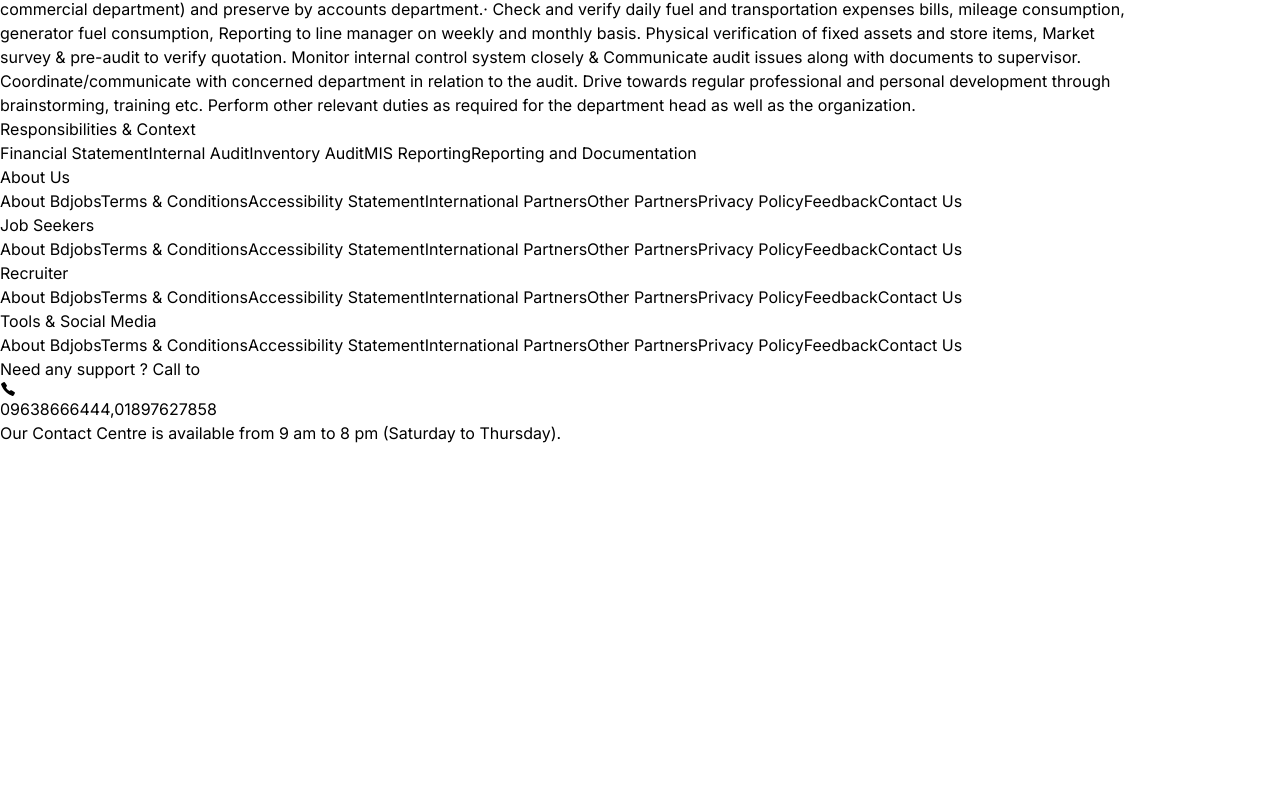
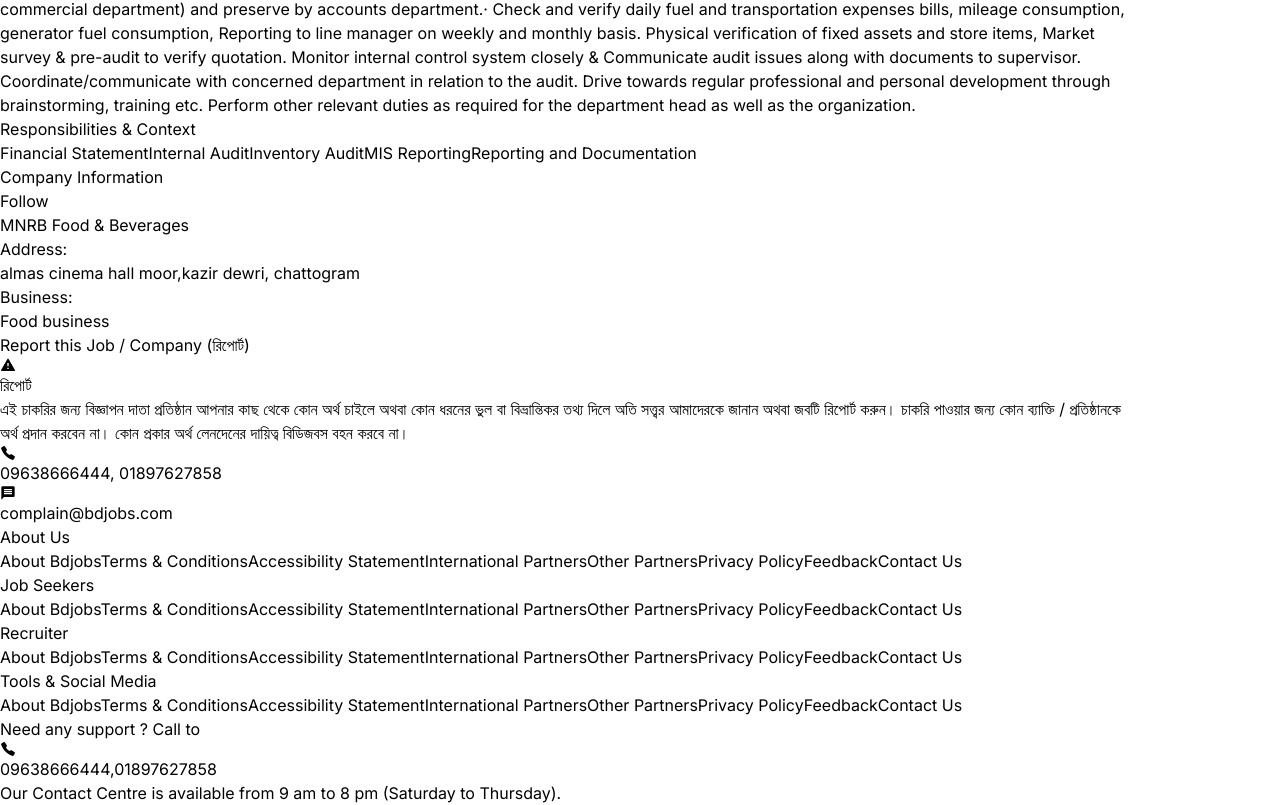
Before and after one commit to Mohammadnoorcse/bdjobs, a React (Vite) app: page /job/1/1 in a window 1280 px wide. Shown: the part 2511-3316 px from the top of the page. Before the commit the page ends 2956 px from the top, so only its background shows below. Built offline with nearby package versions, Linux system fonts and the light colour scheme.

Commit message:
working job details

```diff
--- a/src/components/job/JobRequirement.jsx
+++ b/src/components/job/JobRequirement.jsx
@@ -6,10 +6,14 @@ import { FaFacebook } from "react-icons/fa";
 import { FaLinkedinIn } from "react-icons/fa6";
 import { RiWhatsappFill } from "react-icons/ri";
 import { MdLocalPrintshop } from "react-icons/md";
+import { IoCallSharp } from "react-icons/io5";
+import { MdMessage } from "react-icons/md";
+import { RiAlertFill } from "react-icons/ri";
+
 const JobRequirement = () => {
   return (
     <div className="w-full h-auto flex justify-center items-center bg-[white]">
-      <div className="content flex flex-col gap-4 border border-[red] mt-4 p-2">
+      <div className="content flex flex-col gap-4 mt-4 p-2">
         {/* header change */}
         <div className="flex flex-col gap-2">
           <h2 className="text-[#333] text-[16px] font-semibold">
@@ -169,6 +173,58 @@ const JobRequirement = () => {
             </div>
           </div>
         </div>
+
+        <div className="p-4 border rounded-md flex flex-col gap-1 bg-[#F4F4F4]">
+          <div className="flex justify-between">
+            <h1 className="text-base font-semibold text-[#B32D7D]">
+              Company Information
+            </h1>
+            <button className="px-4 py-1 border-2 border-[#CCE7FF] text-base font-medium rounded">
+              Follow
+            </button>
+          </div>
+          <p className="text-[#333333] text-sm font-normal">
+            MNRB Food & Beverages
+          </p>
+          <h5 className="text-[#333333] text-sm font-semibold">Address:</h5>
+          <p className="text-[#333333] text-sm font-normal">
+            almas cinema hall moor,kazir dewri, chattogram
+          </p>
+          <h5 className="text-[#333333] text-sm font-semibold">Business:</h5>
+          <p className="text-[#333333] text-sm font-normal">Food business</p>
+        </div>
+        <div className="p-4 border rounded-md flex flex-col gap-1 bg-[#F4F4F4]">
+          <div className="flex justify-between">
+            <h1 className="text-base font-semibold text-[#BF3835]">
+              Report this Job / Company (রিপোর্ট)
+            </h1>
+            <button className="px-4 py-1 border border-[#BF3835] text-base font-medium rounded flex items-center gap-1">
+              <span className="text-[#BF3835]">
+                <RiAlertFill />
+              </span>
+              রিপোর্ট
+            </button>
+          </div>
+          <p className="text-[#333333] text-sm font-normal mt-2">
+            এই চাকরির জন্য বিজ্ঞাপন দাতা প্রতিষ্ঠান আপনার কাছ থেকে কোন অর্থ
+            চাইলে অথবা কোন ধরনের ভুল বা বিভ্রান্তিকর তথ্য দিলে অতি সত্ত্বর
+            আমাদেরকে জানান অথবা জবটি রিপোর্ট করুন। চাকরি পাওয়ার জন্য কোন
+            ব্যাক্তি / প্রতিষ্ঠানকে অর্থ প্রদান করবেন না। কোন প্রকার অর্থ
+            লেনদেনের দায়িত্ব বিডিজবস বহন করবে না।
+          </p>
+          <h5 className="text-[#333333] text-sm font-semibold flex items-center gap-1">
+            <span className="text-[#215EA0]">
+              <IoCallSharp />
+            </span>
+            09638666444, 01897627858
+          </h5>
+          <h5 className="text-[#333333] text-sm font-semibold flex items-center gap-1">
+            <span className="text-[#215EA0]">
+              <MdMessage />
+            </span>
+            complain@bdjobs.com
+          </h5>
+        </div>
       </div>
     </div>
   );
```
